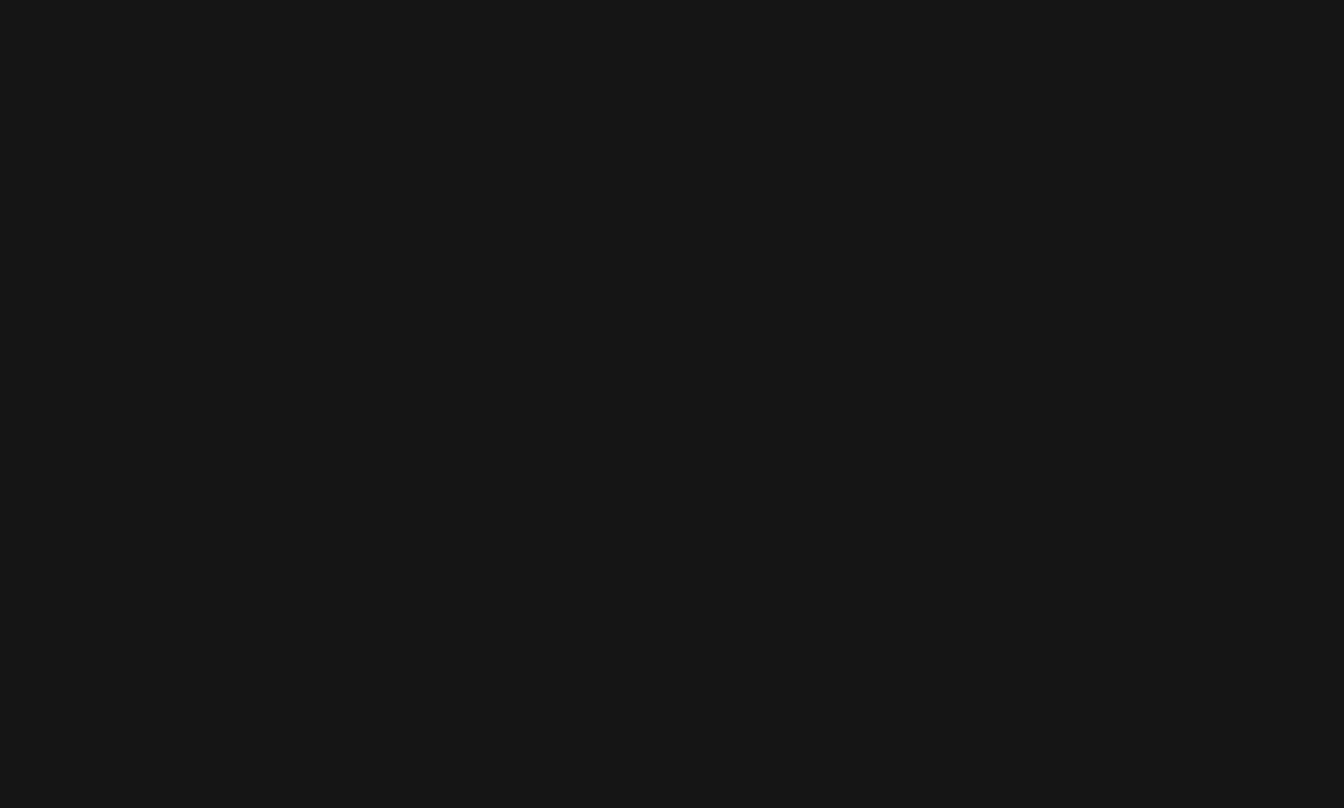
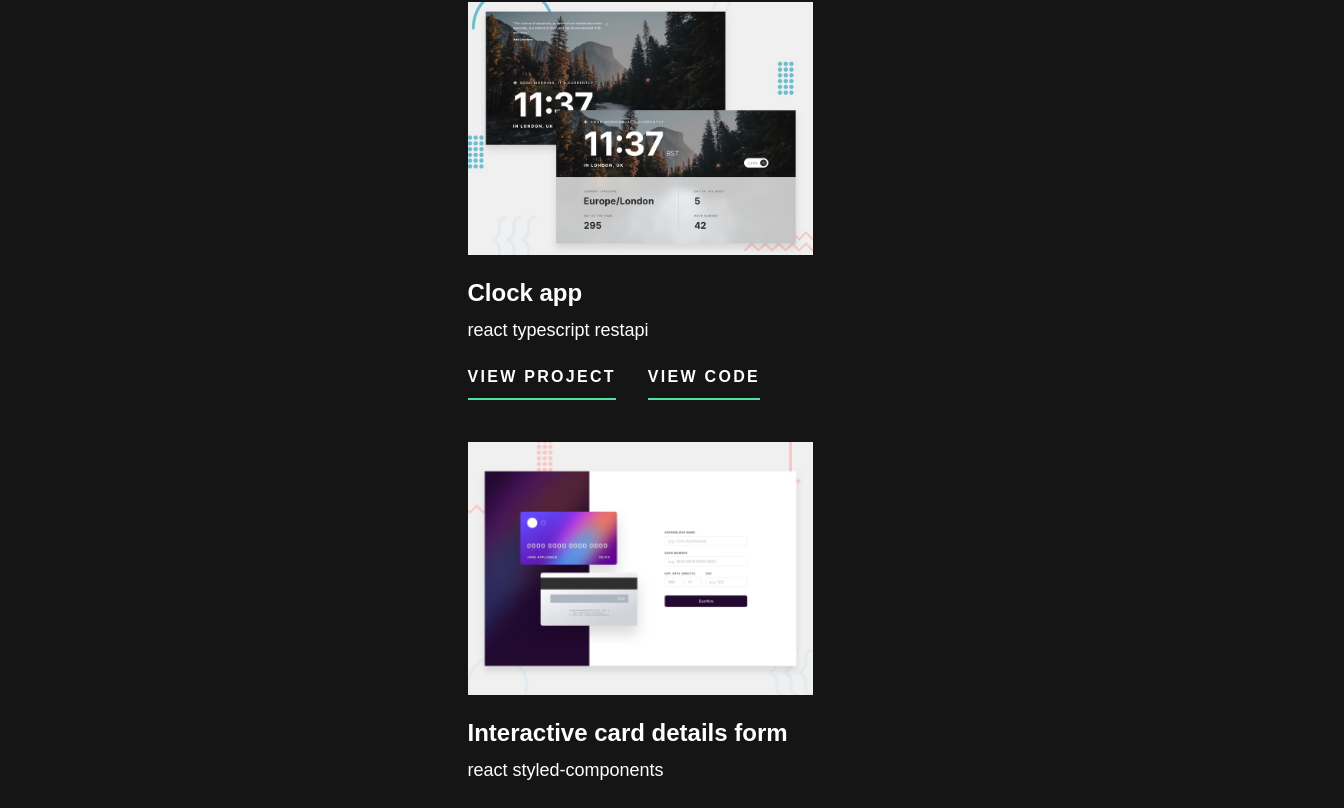
Before and after one commit to Beka-Merebashvili/portfolio, a React (Vite) app: page / in a window 1280 px wide. Shown: the part 1984-2792 px from the top of the page, 1344 px wide, since content can reach past the window. Before the commit the page ends 1546 px from the top, so only its background shows below. Built offline with nearby package versions, Linux system fonts and the light colour scheme.

Commit message:
add info in data

```diff
--- a/src/components/AboutMe.tsx
+++ b/src/components/AboutMe.tsx
@@ -33,7 +33,7 @@ const Container = styled.div`
   flex-direction: column;
   align-items: center;
   position: relative;
-  /* overflow: hidden; */
+  overflow: hidden;
   .imgBox {
     width: 174px;
     height: 240px;
--- a/src/components/Projects.tsx
+++ b/src/components/Projects.tsx
@@ -5,18 +5,21 @@ import data from "../data.json"
 export default function Projects() {
     return (
        <ProjectsContainer>
-        <div className="title">
-            <p className="projects">Projects</p>
+        <div className="section">
+            <p className="projectTitle">Projects</p>
             <UnderLine>contact me</UnderLine>
         </div>
-        <div>
             {data.map((data , index)=> (
-                <div key={index}>
-                    {/* <p>{data.title}</p> */}
-                    {/* <img src={data.img} alt="" /> */}
+                <div className="projects" key={index}>
+                    <img src={data.img} alt="" />
+                    <p className="title">{data.title}</p>
+                    <p className="lenguages">{data.lenguages}</p>
+                    <div className="links">
+                    <UnderLine><a target="blank" href={data.repoUrl}>VIEW PROJECT</a></UnderLine>
+                    <UnderLine><a target="blank" href={data.liveUrl}>VIEW CODE</a></UnderLine>
+                    </div>
                 </div>
             ))}
-        </div>
         </ProjectsContainer>
     ) ;
 }
@@ -26,16 +29,49 @@ const ProjectsContainer = styled.div`
     display: flex;
     flex-direction: column;
     align-items: center;
-    .title {
+    .section {
         display: flex;
         gap: 70px;
         margin-bottom: 40px;
     }
-    .projects {
+    .projectTitle {
         font-size: 40px;
         font-weight: 700;
         line-height: 40px;
         color: #ffffff;
         letter-spacing: -1.13px;
     }
+    .projects {
+        margin-bottom: 52px;
+    }
+    img {
+        width: 345px;
+        height: 253px;
+    }
+    .title {
+        font-size: 24px;
+        font-weight: 700;
+        line-height: 32px;
+        color: #ffffff;
+        margin: 18px 0 7px 0;
+    }
+    .lenguages {
+        font-size: 18px;
+        font-weight: 500;
+        line-height: 28px;
+        color: #ffffff;
+        /* text-transform: uppercase; */
+    }
+    .links {
+        display: flex;
+        gap: 32px;
+        margin-top: 20px;
+    }
+    a {
+        font-size: 16px;
+        font-weight: 700;
+        line-height: 26px;
+        color: #ffffff;
+        letter-spacing: 2.286px;
+    }
 `
--- a/src/data.json
+++ b/src/data.json
@@ -2,8 +2,45 @@
   {
     "img": "./images/Github-user-search-app-preview.jpg",
     "title": "Github user search app",
-    "lenguages": "react , typescript , restapi",
+    "lenguages": "react  typescript restapi",
     "repoUrl" : "https://github.com/Beka-Merebashvili/Github-user-search-app",
     "liveUrl" : "https://github-user-search-app-coral.vercel.app"
+  } ,
+  {
+    "img": "./images/Clock-app-preview.jpg",
+    "title": "Clock app",
+    "lenguages": "react  typescript restapi",
+    "repoUrl" : "https://github.com/Beka-Merebashvili/clock-app",
+    "liveUrl" : "https://clock-app-teal.vercel.app"
+  } ,
+  {
+    "img": "./images/Interactive-card-details-form-prewiew.jpeg",
+    "title": "Interactive card details form",
+    "lenguages": "react  styled-components",
+    "repoUrl" : "https://github.com/Beka-Merebashvili/Interactive-card-details-form",
+    "liveUrl" : "https://interactive-card-details-form-olive-alpha.vercel.app"
+  },
+  {
+    "img": "./images/Intro-component-with-sign-up-form-preview.jpg",
+    "title": " Sign up form",
+    "lenguages": "react  styled-components",
+    "repoUrl" : "https://github.com/Beka-Merebashvili/Intro-component-with-sign-up-form",
+    "liveUrl" : "https://intro-component-with-sign-up-form-lyart.vercel.app"
+  },
+  {
+    "img": "./images/Interactive-rating-component-preview.jpg",
+    "title": "Interactive rating component",
+    "lenguages": "react  styled-components",
+    "repoUrl" : "https://github.com/Beka-Merebashvili/Interactive-rating-component",
+    "liveUrl" : "https://interactive-rating-component-ten-gules.vercel.app"
+  },
+  {
+    "img": "./images/Tip-calculator-preview.jpg",
+    "title": "Tip-calculatort",
+    "lenguages": "html css javascript",
+    "repoUrl" : "https://github.com/Beka-Merebashvili/Tip-calculator",
+    "liveUrl" : "https://beka-merebashvili.github.io/Tip-calculator/"
   }
+
+
 ]
```
